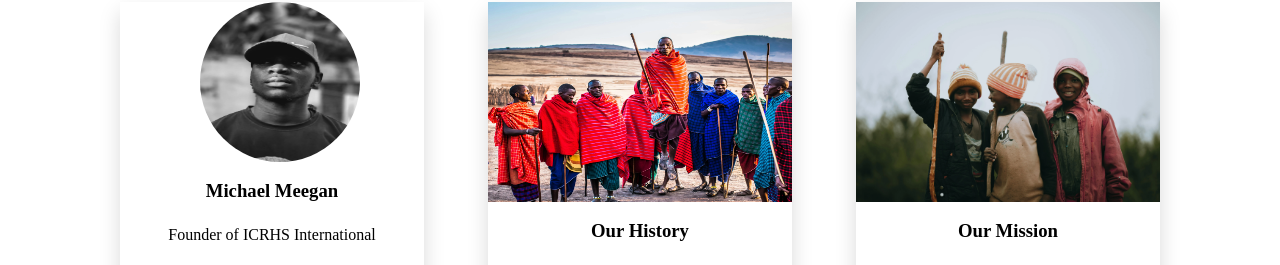
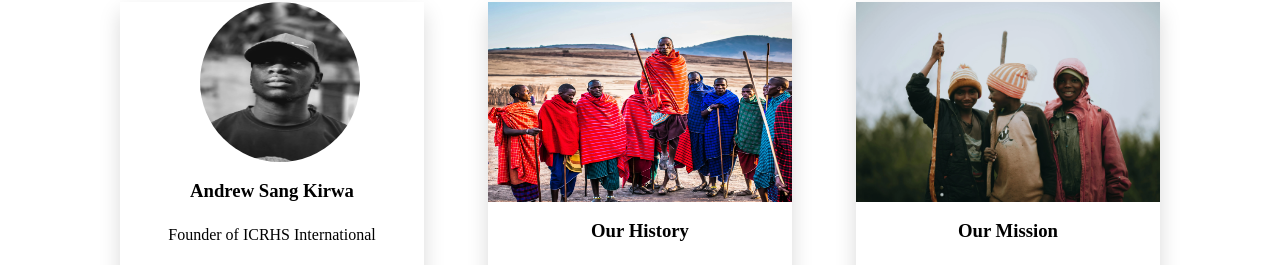
Before and after one commit to Mutisostud02/ICRHS, a React (Vite) app: page / in a window 1280 px wide. Shown: the part 1783-2048 px from the top of the page. Built offline with nearby package versions, Linux system fonts and the light colour scheme.

Commit message:
edited founders name in homepage

```diff
--- a/src/pages/Homepage.jsx
+++ b/src/pages/Homepage.jsx
@@ -75,7 +75,7 @@ export default function HomePage() {
         <HomeThree
         src="/assets/person.webp"
         size={50}
-        title="Michael Meegan"
+        title="Andrew Sang Kirwa"
         content="Founder of ICRHS International"
         />
         <HomeThree
```
